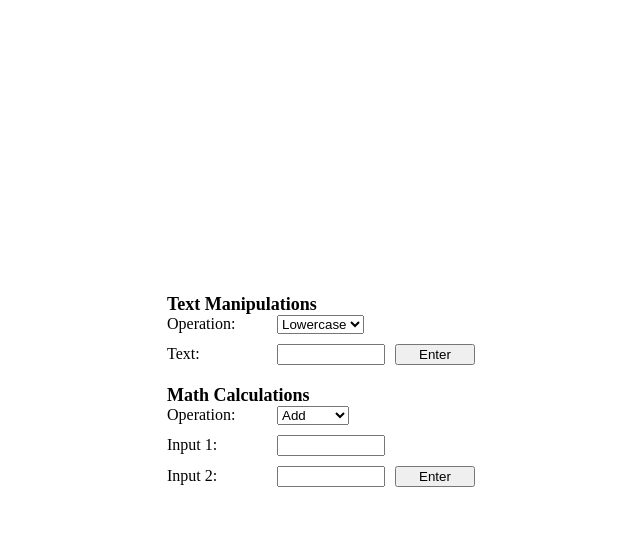
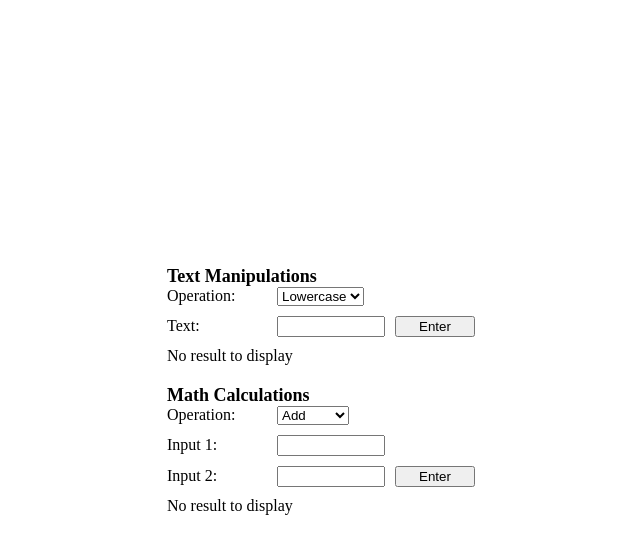
Before and after one commit to michael-lee-bubble/pythonanywhere-live, a Flask app: page / in a window 1280 px wide. Shown: the top 554 px of the page, without its empty margins (319-959 px from the left). Run offline with Flask 3, Linux system fonts and the light colour scheme.

Commit message:
Add result container updates for conditional state.

```diff
--- a/templates/index.html
+++ b/templates/index.html
@@ -79,6 +79,8 @@
                 {% if text_result %}
                 <div class="header">Result</div>
                 <div>{{ text_result }}</div>
+                {% else %}
+                <div>No result to display</div>
                 {% endif %}
             </div>
         </div>
@@ -108,6 +110,8 @@
                 {% if math_result %}
                 <div class="header">Result</div>
                 <div>{{ math_result }}</div>
+                {% else %}
+                <div>No result to display</div>
                 {% endif %}
             </div>
         </div>
```
